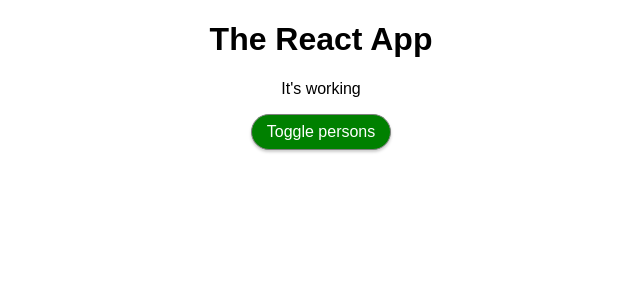
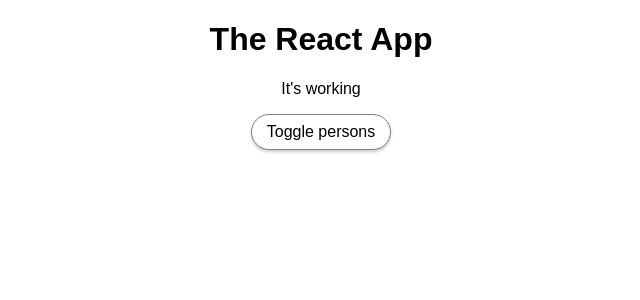
Before and after one commit to fmabid/react-new, a React (Create React App) app: page / in a window 1280 px wide. In both pictures the pointer is over the button "Toggle persons". Shown: the top 300 px of the page, without its empty margins (319-959 px from the left). Built offline with nearby package versions, Linux system fonts and the light colour scheme.

Commit message:
modified

```diff
--- a/package.json
+++ b/package.json
@@ -3,6 +3,7 @@
   "version": "0.1.0",
   "private": true,
   "dependencies": {
+    "radium": "^0.25.0",
     "react": "^16.5.2",
     "react-dom": "^16.5.2",
     "react-scripts": "1.1.5"
--- a/src/App.css
+++ b/src/App.css
@@ -9,3 +9,9 @@
 .bold {
   font-weight: bold;
 }
+
+/*
+'@media (min-width: 500px)':{
+      width: '450px'
+    }
+*/
--- a/src/App.js
+++ b/src/App.js
@@ -1,6 +1,6 @@
 import React, { Component } from 'react';
+
 import './App.css';
-
 import Person from './Person/Person';
 
 class App extends Component {
@@ -89,7 +89,6 @@ class App extends Component {
           className="btnStyle"
           onClick={this.tooglePersonsHandler}>Toggle persons</button>
         {persons}
-
       </div>
     );
   }
--- a/src/Person/Person.css
+++ b/src/Person/Person.css
@@ -17,3 +17,8 @@
     cursor: pointer;
     box-shadow: 0 2px 3px #cccccc;
 }
+
+.btnStyle:hover {
+    background-color: white;
+    color: #000;
+}
--- a/src/Person/Person.js
+++ b/src/Person/Person.js
@@ -4,7 +4,7 @@ import "./Person.css";
 
 const person = (props) => {
   return (
-    <div className="Person">
+    <div className="Person" >
       <p onClick={props.click}>I'm {props.name} and I am {props.age} years old.</p>
       <p>{props.children}</p>
 
```
Also changed, not shown: 1 other file (tests, documents, lock files or other folders).
